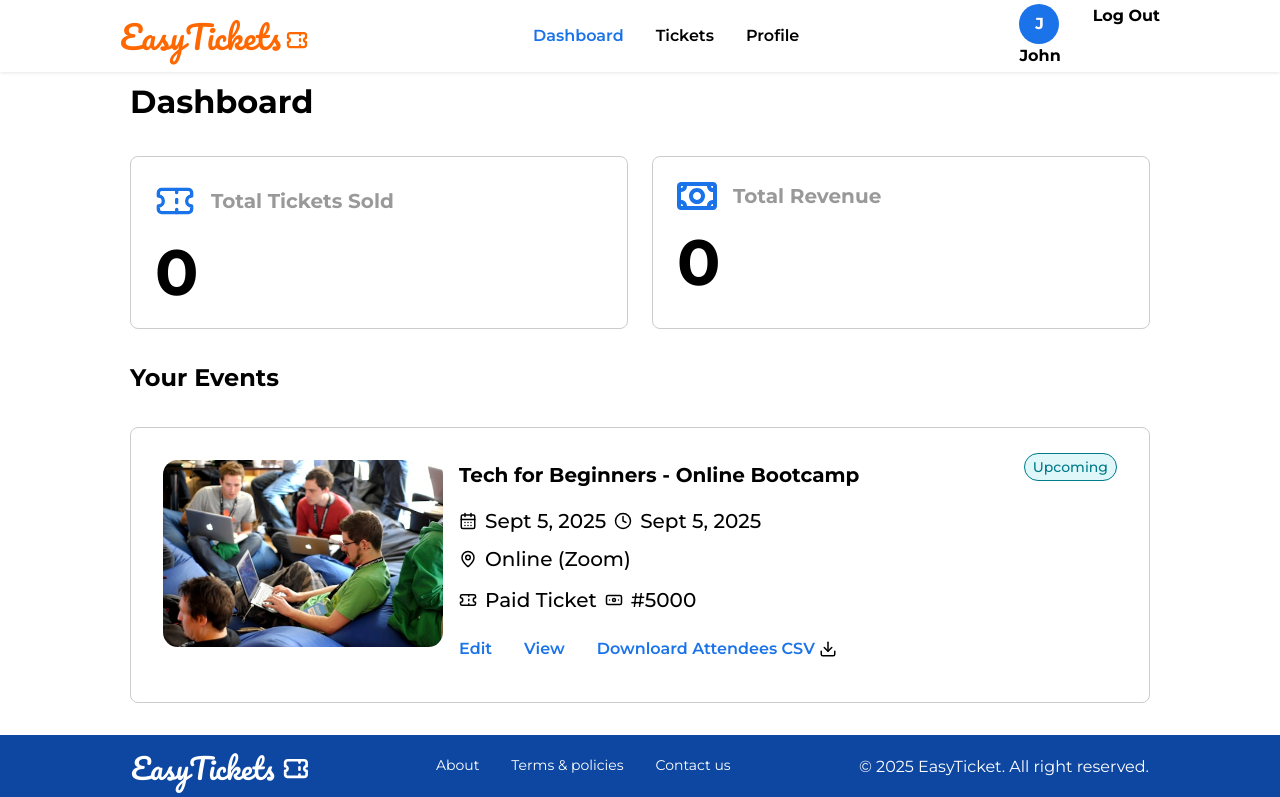
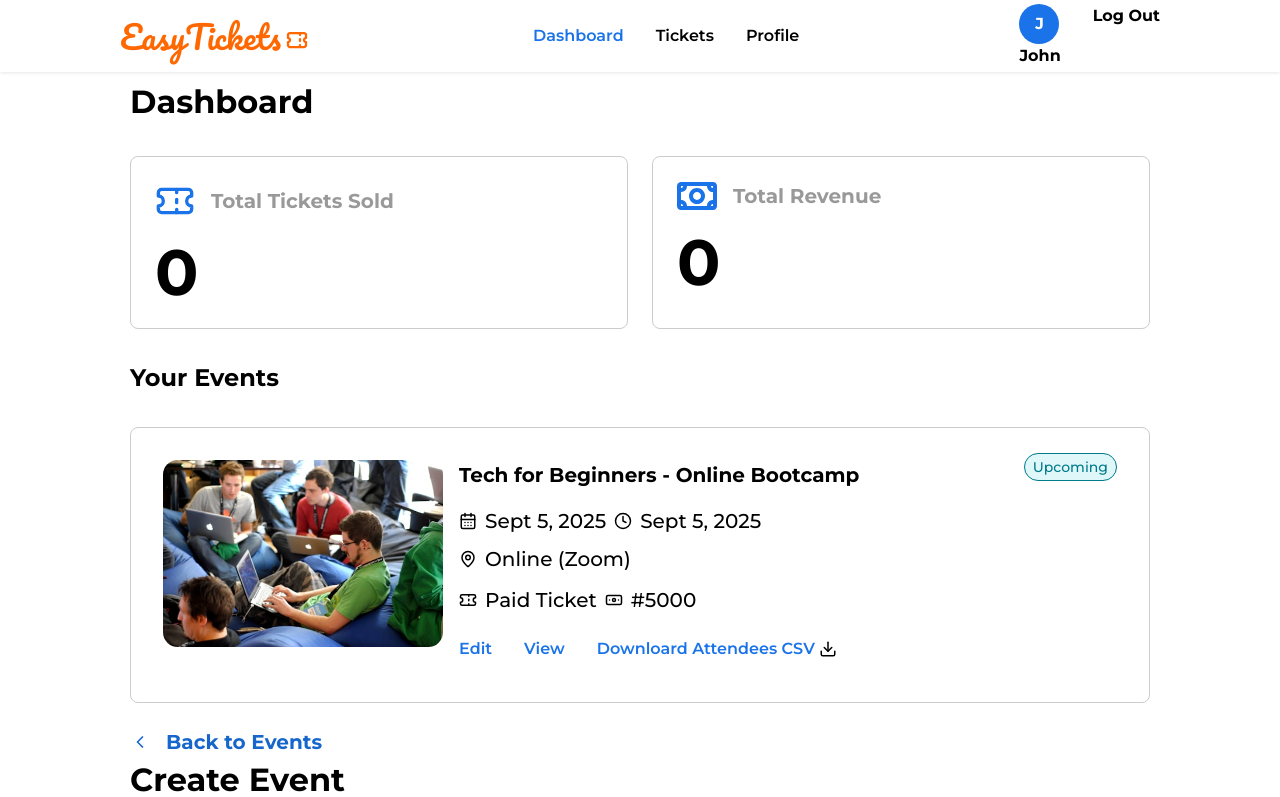
Before and after one commit to mafindijr/easy-ticketing-app, a React (Vite) app in the folder frontend/: page /dashboard in a window 1280 px wide. Shown: the top 797 px of the page. Built offline with nearby package versions, Linux system fonts and the light colour scheme.

Commit message:
feat: import and render create event form

```diff
--- a/frontend/src/Pages/dashboard.jsx
+++ b/frontend/src/Pages/dashboard.jsx
@@ -1,3 +1,4 @@
+import CreateEventForm from "../components/create-event";
 import EmptyDashboadState from "../components/empty-dashboad";
 import OrganizersDashboardEventsCards from "../components/events-cards";
 import DashboardLayout from "../layout/dashboard-layout"
@@ -40,6 +41,7 @@ export default function Dashboard() {
           <div className="grid grid-cols-1 gap-[24px] py-[32px]">
             {/* <EmptyDashboadState /> */}
             <OrganizersDashboardEventsCards />
+            <CreateEventForm />
           </div>
       </div>
     </div>
```
